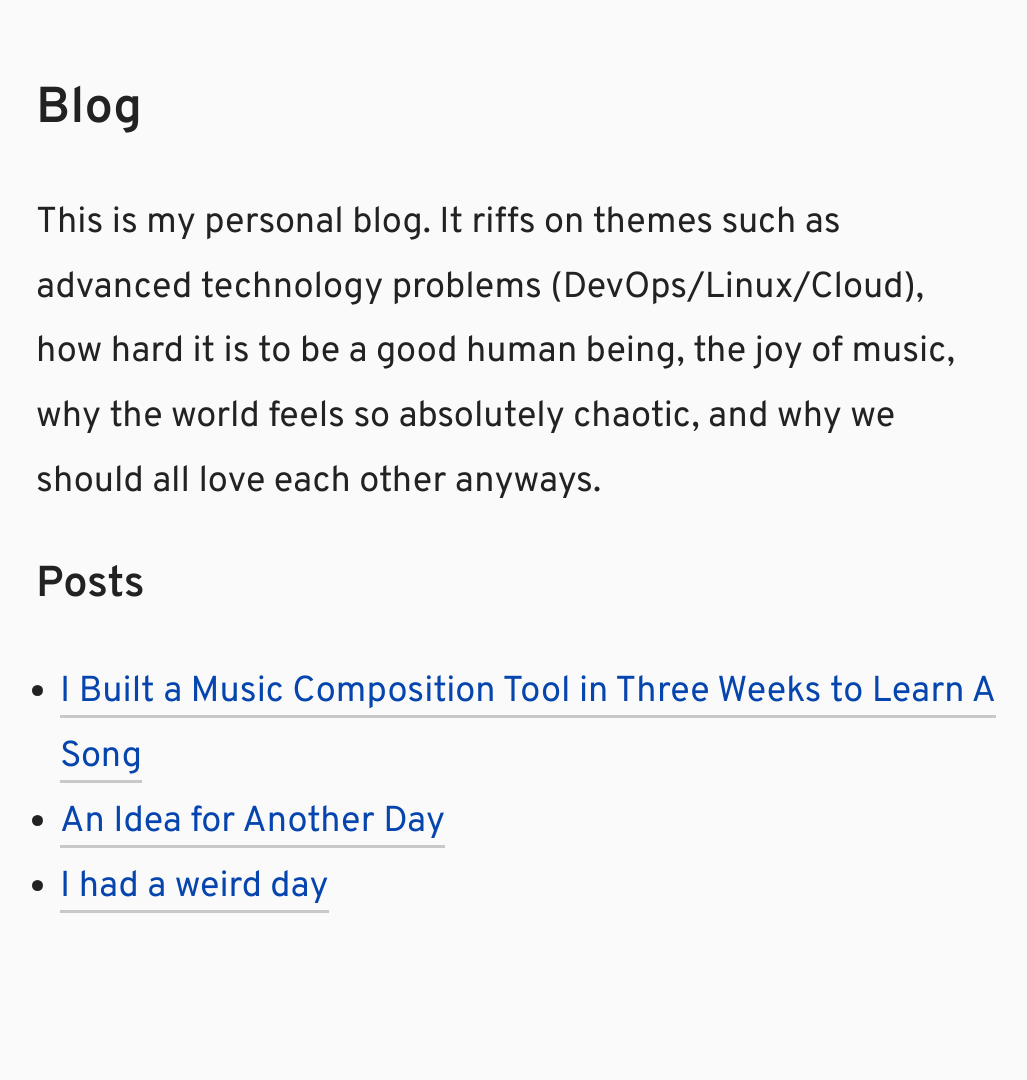
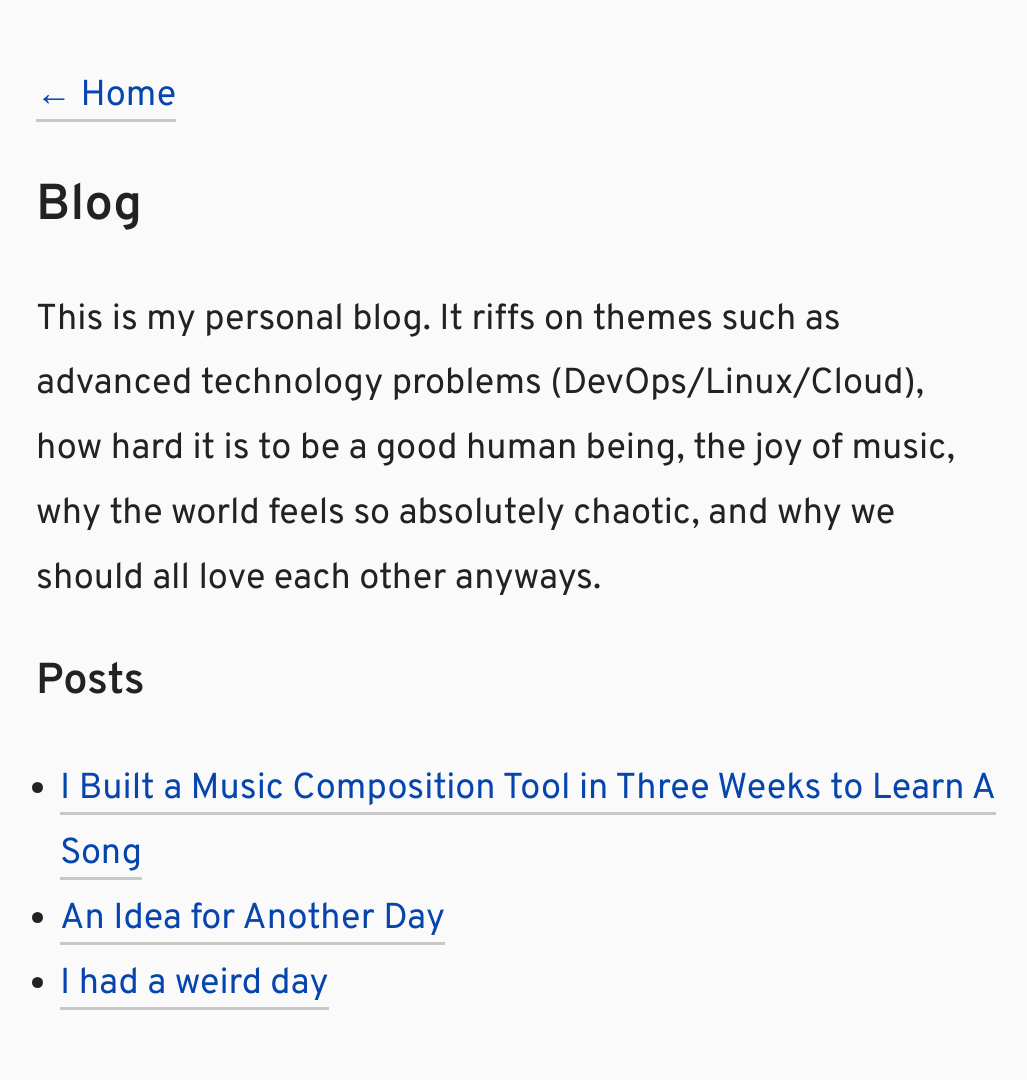
Before and after one commit to kingparra/blog, a Jekyll site: the page built from README.md, in a window 1280 px wide. Shown: the whole page, without its empty margins (124-1151 px from the left). Built offline with Jekyll 4.4.1, drawn with Linux system fonts in a browser that asks for light colours; our own code applies the rules of GitHub Pages for plain Markdown files; before the commit the page ends 984 px from its top, so only the background shows below that.

Commit message:
Update HTML layout with viewport and navigation

```diff
--- a/_layouts/default.html
+++ b/_layouts/default.html
@@ -1,13 +1,23 @@
 <!DOCTYPE html>
 <html lang="en">
   <head>
-    <meta charset="UTF-8">
+    <meta charset="UTF-8" />
+    <meta name="viewport" content="width=device-width, initial-scale=1.0" />
+
     <title>{{ page.title }}</title>
-    <link rel="stylesheet" href="{{ "/assets/css/style.css" | relative_url }}">
+
+    <link rel="stylesheet" href="{{ '/assets/css/style.css' | relative_url }}">
   </head>
+
   <body>
     <main class="content">
+
+      <nav class="top-nav">
+        <a href="{{ '/' | relative_url }}">← Home</a>
+      </nav>
+
       {{ content }}
+
     </main>
   </body>
 </html>
```
